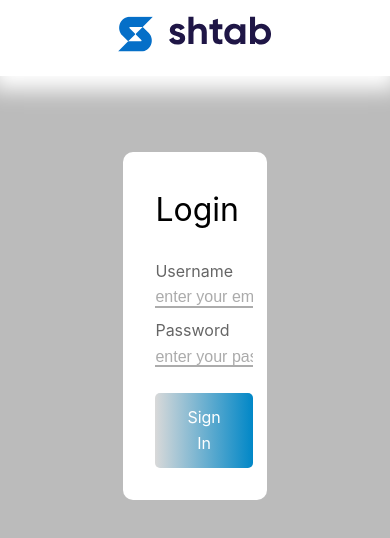
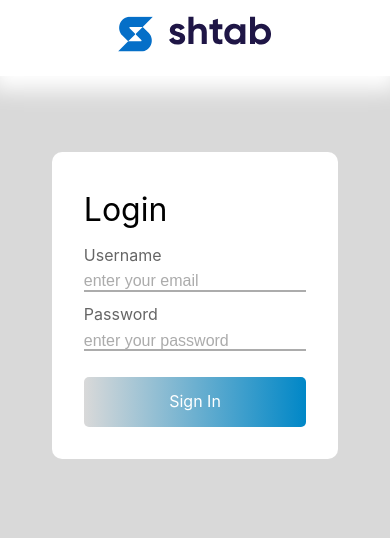
Before and after one commit to VitalikGrebenik/testovoeVueFormAuth, a Nuxt app: page /login in a window 390 px wide. Shown: the top 538 px of the page. Built offline with nearby package versions, Linux system fonts and the light colour scheme.

Commit message:
fixed code

```diff
--- a/components/Auth/FormSignIn.vue
+++ b/components/Auth/FormSignIn.vue
@@ -25,7 +25,7 @@
             <div class="error">{{ passwordError }}</div>
         </div>
         <div v-if="checkForm" class="error">Invalid email or password</div>
-        <button  v-if='isLoading' :disabled='isLoading' class='buttonLoading'>
+        <button v-if='isLoading' :disabled='isLoading' class='buttonLoading'>
           <span>loading..</span>
         </button>
         <button v-else :disabled='!checkInputCheck'>
@@ -36,6 +36,8 @@
 </template>
 <script setup lang="ts">
   import { useField } from 'vee-validate'
+  import { AuthData, AuthResponse } from './formSignIn.interface';
+  import axios from 'axios';
 
   const { value: email, errorMessage: emailError } = useField('email', validateFieldInput)
   const { value: password, errorMessage: passwordError } = useField('password', validateFieldPassword)
@@ -71,25 +73,18 @@
         username: email.value,
         password: password.value,
       }
-      const { data, error } = await useFetch<AuthResponse>(apiUrl, {
-        method: 'POST',
-        body: form
-      })
-      if(!!error.value){
-        errorCheck(true)
-      } else {
-        tokenCookies.value = data.value.token
+      const { data } = await axios.post<AuthResponse>(apiUrl, form);
+        tokenCookies.value = data.token
         errorCheck(false)
         navigateTo('/profile')
-      }
-      isLoading.value = false
       } catch (error) {
         console.error(error);
-    }
+      } finally {
+        isLoading.value = false
+        errorCheck(true)
+      }
   }
 </script>
-
-
 <style scoped>
 .app {
     margin-top: 60px;
@@ -102,6 +97,11 @@
 .header {
   margin-bottom: 1rem;
 }
+@media (max-width: 768px){
+    .header {
+    margin-bottom: 0rem;
+  }
+}
 .error {
   color: red;
 }
@@ -111,11 +111,17 @@
   place-items: start;
   background: white;
 	width: 100%;
-	max-width: 40%;
+	max-width: 60%;
   border-radius: 10px;
   padding: 2em;
   grid-gap: .5em;
-  margin: 0 25% 0 25%;
+  margin: 0 15% 0 15%;
+}
+@media (max-width: 768px){
+    .login-form {
+    max-width: 100%;
+    margin: 0px 10%;
+  }
 }
 
 .input {
--- a/components/Profile/Home.vue
+++ b/components/Profile/Home.vue
@@ -1,18 +1,19 @@
 <script setup lang="ts">
-    const article: Dashboard = ref({})
+    import { Dashboard, DashboardData } from './dashboard.interface';
+    import axios from 'axios';
+
+    const article = ref<Dashboard>({full_name: '', email: ''})
 
     const tokenCookies = useCookie('token')
     const apiUrlProfile = 'https://my.shtab.app/api/users/profile/'
 
     async function fetchArticle() {
-        const response = await fetch<Dashboard>(apiUrlProfile, {
-            method: 'GET',
-            headers: {
-                Authorization: `Token ${tokenCookies.value}`
-            }
-        })
-        const data: Dashboard = await response.json()
-        article.value = data
+      const response = await axios.get<Dashboard>(apiUrlProfile, {
+              headers: {
+                  Authorization: `Token ${tokenCookies.value}`
+              }
+        });
+        article.value = response.data;
     }
     if(!tokenCookies.value){
         navigateTo('/')
@@ -86,4 +87,10 @@ button:focus {
   outline: none;
   border-width: 2px;
 }
+
+@media (max-width: 768px){
+    h1 {
+      font-size: 1.5rem;
+  }
+}
 </style>
--- a/components/Profile/dashboard.interface.ts
+++ b/components/Profile/dashboard.interface.ts
@@ -2,3 +2,8 @@ export interface Dashboard {
     full_name: string;
     email: string;
 }
+
+export type DashboardData = {
+    full_name: string;
+    email: string;
+}
--- a/package.json
+++ b/package.json
@@ -1,4 +1,5 @@
-{  "scripts": {
+{
+  "scripts": {
     "build": "nuxt build",
     "dev": "nuxt dev --port 3000",
     "generate": "nuxt generate",
@@ -9,6 +10,7 @@
     "nuxt": "^3.2.2"
   },
   "dependencies": {
+    "@nuxtjs/axios": "^5.13.6",
     "vee-validate": "^4.7.4"
   }
 }
--- a/styles/base.css
+++ b/styles/base.css
@@ -9,8 +9,8 @@
 }
 
 body {
-  min-height: 100vh;
-  background: rgb(187, 187, 187);
+  max-height: 100vh;
+  background: rgb(217 217 217);
   transition: color 0.5s, background-color 0.5s;
   line-height: 1.6;
   font-family: Inter, -apple-system, BlinkMacSystemFont, 'Segoe UI', Roboto, Oxygen, Ubuntu,
```
Also changed, not shown: 1 other file (tests, documents, lock files or other folders).
